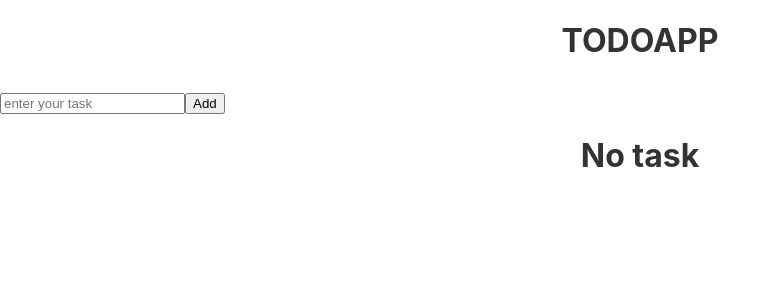
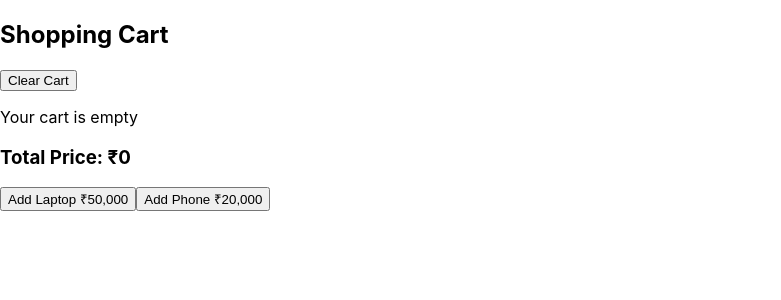
Before and after one commit to LAVIRASTOGI/ReactTutorial, a React (Create React App) app in the folder myapp/: page / in a window 1280 px wide. Shown: the top 300 px of the page, without its empty margins (0-781 px from the left). Built offline with nearby package versions, Linux system fonts and the light colour scheme.

Commit message:
useReducer

```diff
--- a/myapp/src/App.js
+++ b/myapp/src/App.js
@@ -12,6 +12,7 @@ import Seconduseeffect from "./ReactHooks/Seconduseeffect";
 import FirstUseState from "./ReactHooks/FirstUseState";
 import ThirdUseLayoutEffect from "./ReactHooks/ThirdUseLayoutEffect";
 import TODOAPP from "./TODOAPP";
+import FourthSecondExampleUseReducer from "./ReactHooks/FourthSecondExampleUseReducer";
 
 export default function App() {
   let [age, setAge] = useState(30);
@@ -41,7 +42,7 @@ export default function App() {
 
   return (
     <div>
-      <TODOAPP />
+      {/* <TODOAPP /> */}
       {/* Props */}
       {/* <AgeComponent age={age} obj={obj} clickHandler={clickHandler} />
       <h1>{age}</h1> */}
@@ -80,6 +81,9 @@ export default function App() {
 
       {/* uselayouteffect */}
       {/* <ThirdUseLayoutEffect /> */}
+
+      {/* useReducer */}
+      <FourthSecondExampleUseReducer />
     </div>
   );
 }
--- /dev/null
+++ b/myapp/src/ReactHooks/FourthSecondExampleUseReducer.jsx
@@ -0,0 +1,145 @@
+import { useReducer } from "react";
+import React from "react";
+
+const initialState = {
+  cart: [],
+  total: 0,
+};
+
+const reducer = (state, action) => {
+  switch (action.type) {
+    case "ADD_TO_CART": {
+      const existingItem = state.cart.find(
+        (item) => item.id === action.payload.id
+      );
+      if (existingItem) {
+        return {
+          ...state,
+          cart: state.cart.map((item) =>
+            item.id === action.payload.id
+              ? { ...item, quantity: item.quantity + 1 }
+              : item
+          ),
+          total: state.total + action.payload.price,
+        };
+      }
+      const newPayLoad = { ...action.payload, quantity: 1 };
+      return {
+        ...state,
+        cart: [...state.cart, newPayLoad],
+        total: state.total + action.payload.price,
+      };
+    }
+
+    case "REMOVE_FROM_CART":
+      const updatedCart = state.cart.filter(
+        (item) => item.id !== action.payload.id
+      );
+      return {
+        ...state,
+        cart: updatedCart,
+        total: state.total - action.payload.price,
+      };
+    case "DECREASE_QUANTITY":
+      return {
+        ...state,
+        cart: state.cart.map((item) =>
+          item.id === action.payload.id && item.quantity > 1
+            ? { ...item, quantity: item.quantity - 1 }
+            : item
+        ),
+        total: state.total - action.payload.price,
+      };
+    case "CLEAR_CART":
+      return initialState;
+    default:
+      return state;
+  }
+};
+function FourthSecondExampleUseReducer() {
+  const [state, dispatch] = useReducer(reducer, initialState);
+  const addToCart = (product) => {
+    dispatch({ type: "ADD_TO_CART", payload: product });
+  };
+  const removeFromCart = (product) => {
+    dispatch({ type: "REMOVE_FROM_CART", payload: product });
+  };
+  const clearCart = () => {
+    dispatch({ type: "CLEAR_CART" });
+  };
+  const increaseQuantity = (product) => {
+    dispatch({ type: "ADD_TO_CART", payload: product });
+  };
+  const decreaseQuantity = (product) => {
+    dispatch({ type: "DECREASE_QUANTITY", payload: product });
+  };
+
+  return (
+    <div className="p-4">
+      <h2 className="text-xl font-bold">Shopping Cart</h2>
+      <button
+        className="bg-red-500 text-white px-3 py-1 rounded mt-2"
+        onClick={clearCart}
+      >
+        Clear Cart
+      </button>
+
+      <div className="mt-4">
+        {state.cart.length === 0 ? (
+          <p>Your cart is empty</p>
+        ) : (
+          state.cart.map((item) => (
+            <div
+              key={item.id}
+              className="flex justify-between items-center p-2 border-b"
+            >
+              <span>
+                {item.name} (₹{item.price})
+              </span>
+              <div>
+                <button
+                  className="bg-blue-500 text-white px-2 mx-1"
+                  onClick={() => increaseQuantity(item)}
+                >
+                  +
+                </button>
+                {item.quantity}
+                <button
+                  className="bg-gray-500 text-white px-2 mx-1"
+                  onClick={() => decreaseQuantity(item)}
+                  disabled={item.quantity === 1}
+                >
+                  -
+                </button>
+                <button
+                  className="bg-red-500 text-white px-3 ml-2"
+                  onClick={() => removeFromCart(item)}
+                >
+                  Remove
+                </button>
+              </div>
+            </div>
+          ))
+        )}
+      </div>
+
+      <h3 className="text-lg font-bold mt-4">Total Price: ₹{state.total}</h3>
+
+      <button
+        className="bg-green-500 text-white px-4 py-2 mt-4 rounded"
+        onClick={() => addToCart({ id: 1, name: "Laptop", price: 50000 })}
+      >
+        Add Laptop ₹50,000
+      </button>
+
+      <button
+        className="bg-green-500 text-white px-4 py-2 mt-4 ml-2 rounded"
+        onClick={() => addToCart({ id: 2, name: "Phone", price: 20000 })}
+      >
+        Add Phone ₹20,000
+      </button>
+    </div>
+  );
+}
+
+export default FourthSecondExampleUseReducer;
```
Also changed, not shown: myapp/src/ReactHooks/FourthUseReducer.jsx (added, +37 -0 lines).
